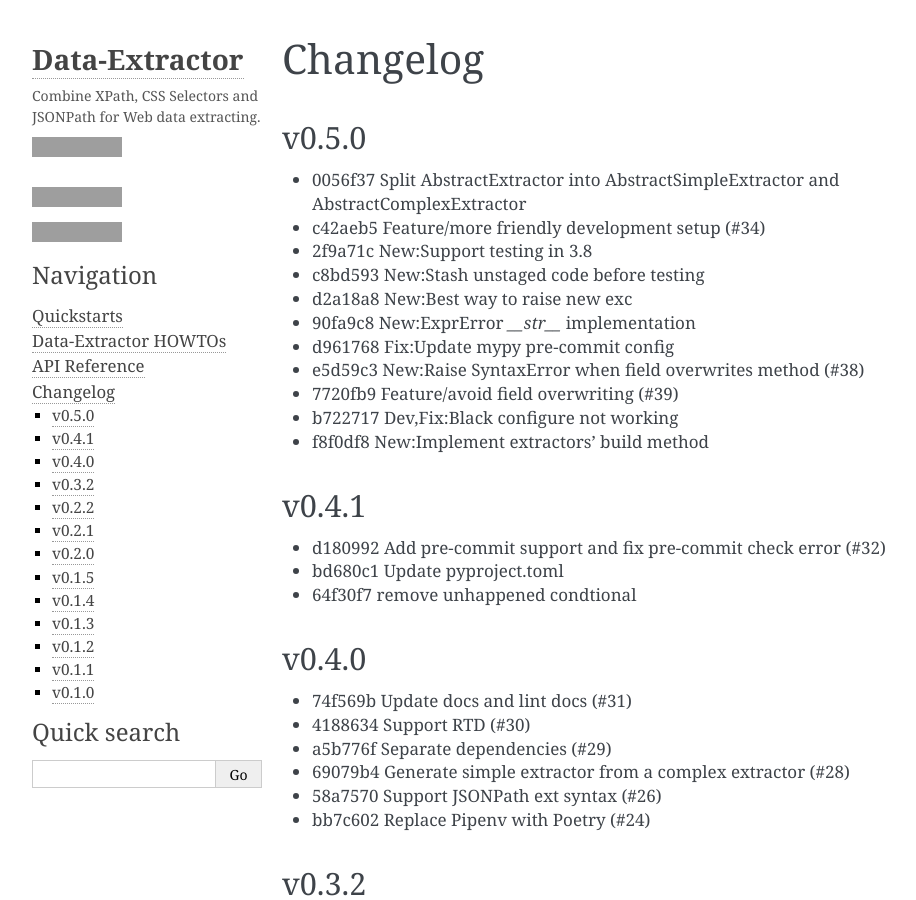
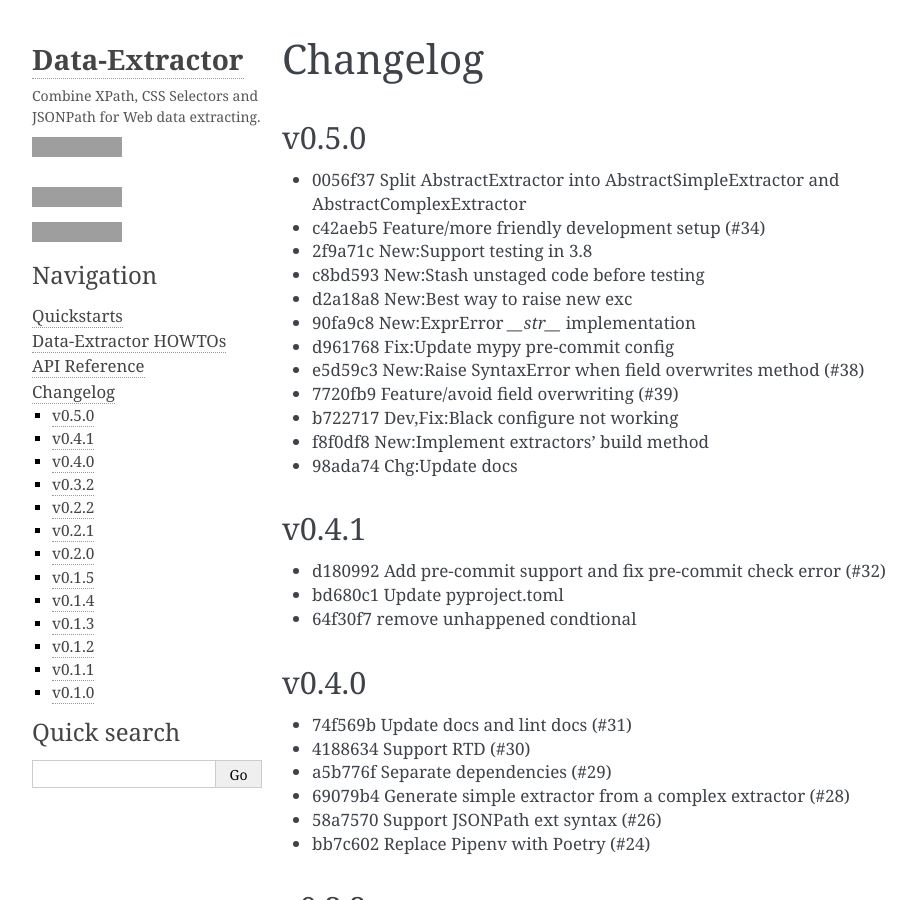
Before and after one commit to linw1995/data_extractor, a Sphinx documentation site: the page built from docs/source/changelog.rst, in a window 1280 px wide and 900 px high, cut to the strip 0-900 px from the top of the window. Shown: the whole strip, without its empty margins (106-1022 px from the left). Built offline with Sphinx 7.4.7, drawn with Linux system fonts in a browser that asks for light colours; grey boxes are pictures that could not be loaded.

Commit message:
Bump to v0.5.0
- 0056f37 Split AbstractExtractor into AbstractSimpleExtractor and
  AbstractComplexExtractor
- c42aeb5 Feature/more friendly development setup (#34)
- 2f9a71c New:Support testing in 3.8
- c8bd593 New:Stash unstaged code before testing
- d2a18a8 New:Best way to raise new exc
- 90fa9c8 New:ExprError `__str__` implementation
- d961768 Fix:Update mypy pre-commit config
- e5d59c3 New:Raise SyntaxError when field overwrites method (#38)
- 7720fb9 Feature/avoid field overwriting (#39)
- b722717 Dev,Fix:Black configure not working
- f8f0df8 New:Implement extractors' build method
- 98ada74 Chg:Update docs

```diff
--- a/README.rst
+++ b/README.rst
@@ -87,6 +87,7 @@
 - 7720fb9 Feature/avoid field overwriting (#39)
 - b722717 Dev,Fix:Black configure not working
 - f8f0df8 New:Implement extractors' build method
+- 98ada74 Chg:Update docs
 
 
 .. |license| image:: https://img.shields.io/github/license/linw1995/data_extractor.svg
--- a/docs/source/changelog.rst
+++ b/docs/source/changelog.rst
@@ -17,6 +17,7 @@
 - 7720fb9 Feature/avoid field overwriting (#39)
 - b722717 Dev,Fix:Black configure not working
 - f8f0df8 New:Implement extractors' build method
+- 98ada74 Chg:Update docs
 
 .. include:: history.rst
     :start-line: 4
--- a/pyproject.toml
+++ b/pyproject.toml
@@ -1,6 +1,6 @@
 [tool.poetry]
 name = "data_extractor"
-version = "0.5.0.dev5"
+version = "0.5.0"
 license = "MIT"
 description = "Combine XPath, CSS Selectors and JSONPath for Web data extracting."
 authors = ["linw1995 <linw1995@icloud.com>"]
@@ -14,6 +14,7 @@
     "Programming Language :: Python",
     "Programming Language :: Python :: 3",
     "Programming Language :: Python :: 3.7",
+    "Programming Language :: Python :: 3.8",
     "Development Status :: 4 - Beta",
     "Operating System :: POSIX",
     "Operating System :: MacOS :: MacOS X",
```
